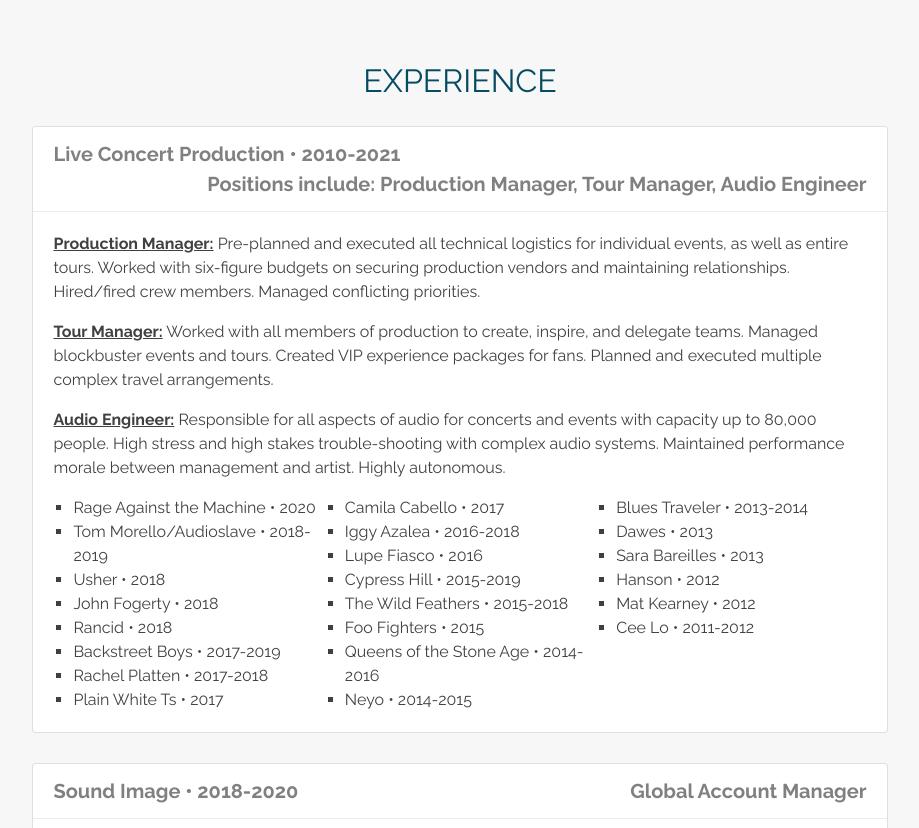
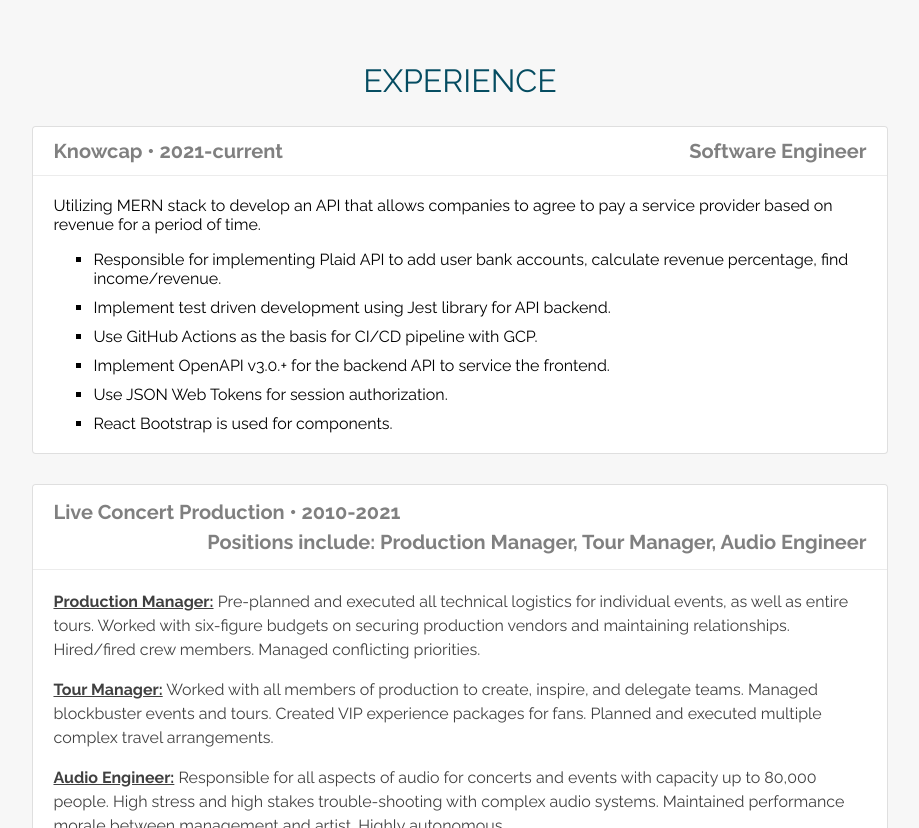
Before and after one commit to austinschroeder/portfolio-react, a React (Create React App) app: page / in a window 1280 px wide. Shown: the part 3300-4128 px from the top of the page, without its empty margins (180-1099 px from the left). Built offline with nearby package versions, Linux system fonts and the light colour scheme.

Commit message:
Update experience data

```diff
--- a/src/components/Experience.js
+++ b/src/components/Experience.js
@@ -12,6 +12,30 @@ function Experience() {
           <a className="anchor" name="experience"></a>
           <h2>Experience</h2>
         </div>
+
+        {/* <!-- CARD #0 --> */}
+
+        <div className="card">
+            <div className="card-header">
+              <h4>
+                Knowcap • 2021-current{' '}
+                <span className="job-title">Software Engineer</span>
+              </h4>
+            </div>
+            <div className="card-content">
+              <p>Utilizing MERN stack to develop an API that allows companies to agree to pay a service provider based on revenue for a period of time.
+              </p>
+              <ul className="knowcap-ul">
+                <li>Responsible for implementing Plaid API to add user bank accounts, calculate revenue percentage, find income/revenue.</li>
+                <li>Implement test driven development using Jest library for API backend.</li>
+                <li>Use GitHub Actions as the basis for CI/CD pipeline with GCP.</li>
+                <li>Implement OpenAPI v3.0.+ for the backend API to service the frontend.</li>
+                <li>Use JSON Web Tokens for session authorization.</li>
+                <li>React Bootstrap is used for components.</li>
+              </ul>
+            </div>
+          </div>
+
         {/* <!-- CARD #1 --> */}
         <div className="content-body">
           <div className="card">
@@ -97,14 +121,12 @@ function Experience() {
               </h4>
             </div>
             <div className="card-content">
-              <p>
-                • Coordinated and negotiated audio equipment for worldwide arena
-                concert tours and events
-              </p>
-              <p>
-                • Closed an annual average of $500k+ in sales and budget
-                management
-              </p>
+              <ul>
+                <li>Coordinated and negotiated audio equipment for worldwide arena
+                concert tours and events</li>
+                <li>Closed an annual average of $500k+ in sales and budget
+                management</li>
+              </ul>
             </div>
           </div>
 
@@ -118,14 +140,12 @@ function Experience() {
               </h4>
             </div>
             <div className="card-content">
-              <p>
-                • Sourced and maintained client relationships for a luxury
-                private jet charter service
-              </p>
-              <p>
-                • Coordinated aircraft operators with international hubs on
-                logistics and sourcing aircraft{' '}
-              </p>
+              <ul>
+                <li>Sourced and maintained client relationships for a luxury
+                private jet charter service</li>
+                <li>Coordinated aircraft operators with international hubs on
+                logistics and sourcing aircraft{' '}</li>
+              </ul>
             </div>
           </div>
         </div>
--- a/src/css/style.css
+++ b/src/css/style.css
@@ -208,6 +208,10 @@ li {
 .splide-container {
   /* display: flex; */
   width: 100%;
+}
+
+.knowcap-ul li {
+  margin-bottom: 10px;
 }
 
 .gig-list {
--- a/src/data/projectsData.js
+++ b/src/data/projectsData.js
@@ -13,7 +13,7 @@ const projects = [
     image: lasso,
     description:
       'The purpose of this project is to become better equiped with using the Sass preprocessor, as well as continuing to work on my design responsiveness for different window sizes and mobile.',
-    tech: 'HTML, SASS/CSS, JavaScript',
+    tech: 'HTML, SASS/CSS, JavaScript, Adobe Photoshop',
     link: 'https://austinschroeder.github.io/sass-learn/index.html',
     gh: 'https://github.com/austinschroeder/sass-learn',
   },
```
